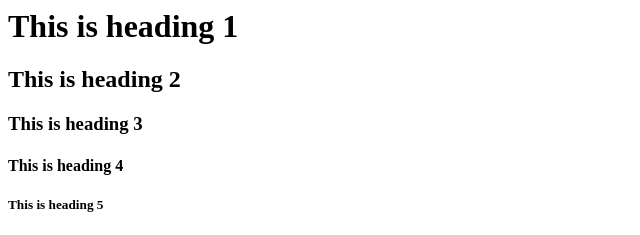
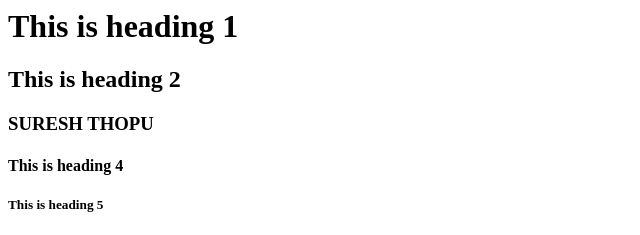
Before and after one commit to Sanvikaprashanth/Pandu, a plain HTML site: page index1.html in a window 1280 px wide. Shown: the top 235 px of the page, 0-640 px from the left. Drawn offline with Linux system fonts and the light colour scheme.

Commit message:
Update index1.html

```diff
--- a/index1.html
+++ b/index1.html
@@ -3,7 +3,7 @@
 
 <h1>This is heading 1</h1>
 <h2>This is heading 2</h2>
-<h3>This is heading 3</h3>
+<h3>SURESH THOPU</h3>
 <h4>This is heading 4</h4>
 <h5>This is heading 5</h5>
 <h6>This is heading 6</h6>
```
